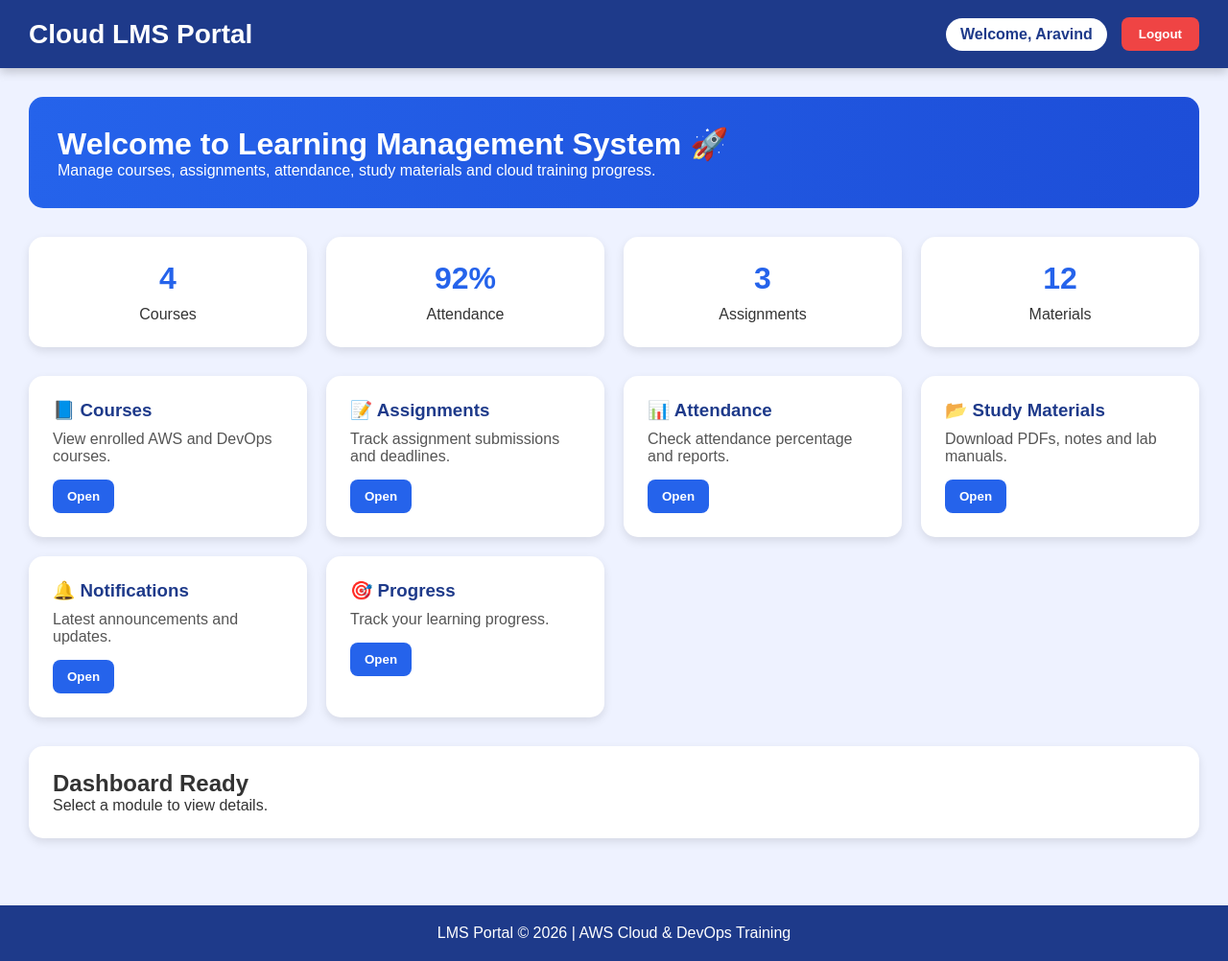
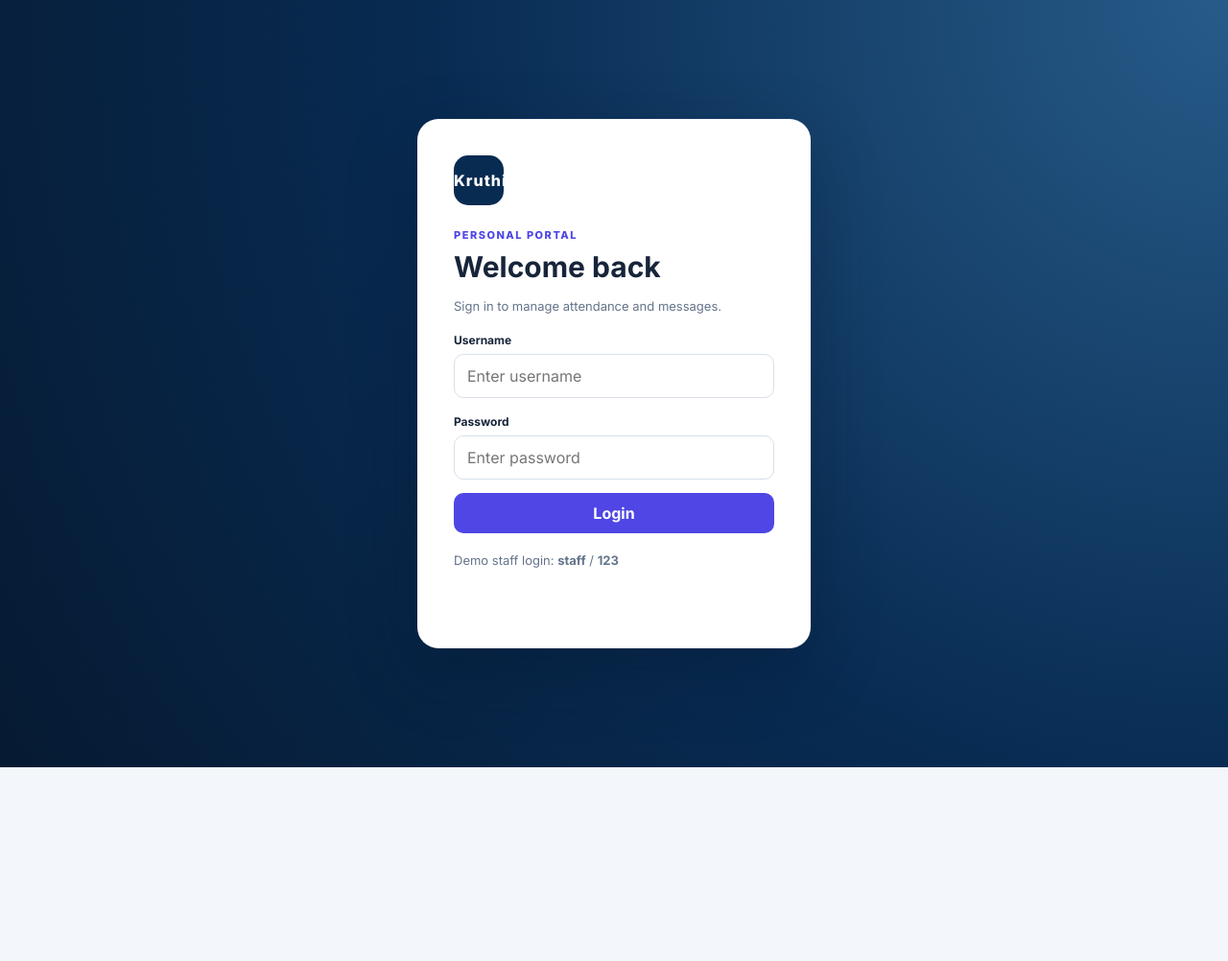
Before and after one commit to Jala-Kruthik/AWS, a website: page INDEX.HTML in a window 1280 px wide. Shown: the whole page at 96% size. After the commit the page ends 800 px from the top, so only its background shows below. Drawn offline with Linux system fonts and the light colour scheme.

Commit message:
Revamp INDEX.HTML for Kruthik Personal Portal
Updated the HTML structure and styling for the Kruthik Personal Portal, including a new login form and dashboard layout.

```diff
--- a/INDEX.HTML
+++ b/INDEX.HTML
@@ -1,295 +1,115 @@
 <!DOCTYPE html>
 <html lang="en">
+<head>
+  <meta charset="UTF-8">
+  <meta name="viewport" content="width=device-width, initial-scale=1.0">
+  <meta name="description" content="Kruthik student attendance and communication portal demo">
+  <title>Kruthik Personal Portal</title>
+  <link rel="preconnect" href="https://fonts.googleapis.com">
+  <link rel="preconnect" href="https://fonts.gstatic.com" crossorigin>
+  <link href="https://fonts.googleapis.com/css2?family=Inter:wght@400;500;600;700;800&display=swap" rel="stylesheet">
+  <link rel="stylesheet" href="styles.css">
+</head>
+<body>
+  <main id="login-screen" class="login-screen">
+    <form class="login-card" id="login-form">
+      <div class="brand-mark">Kruthik</div>
+      <p class="eyebrow">PERSONAL PORTAL</p>
+      <h1>Welcome back</h1>
+      <p class="muted">Sign in to manage attendance and messages.</p>
+      <label for="user-input">Username</label>
+      <input id="user-input" name="username" type="text" autocomplete="username" placeholder="Enter username" required>
+      <label for="pass-input">Password</label>
+      <input id="pass-input" name="password" type="password" autocomplete="current-password" placeholder="Enter password" required>
+      <button class="btn btn-primary full-width" type="submit">Login</button>
+      <p class="hint">Demo staff login: <strong>staff</strong> / <strong>123</strong></p>
+      <p id="login-error" class="error" role="alert"></p>
+    </form>
+  </main>
 
-<head>
+  <section id="staff-app" class="app-shell hidden">
+    <header class="topbar">
+      <div><span class="brand-small">Kruthik</span><span class="topbar-title">Staff Dashboard</span></div>
+      <div class="topbar-actions">
+        <button class="btn btn-light" id="open-settings">Settings &amp; Messages</button>
+        <button class="btn btn-logout" data-logout>Logout</button>
+      </div>
+    </header>
+    <div class="container">
+      <section class="stats-grid">
+        <article class="stat-card navy"><span>Total students</span><strong id="s-total">0</strong></article>
+        <article class="stat-card green"><span>Present</span><strong id="s-present">0</strong></article>
+        <article class="stat-card red"><span>Absent</span><strong id="s-absent">0</strong></article>
+      </section>
+      <section class="staff-layout">
+        <article class="panel">
+          <div class="panel-heading"><div><p class="eyebrow">DIRECTORY</p><h2 id="form-title">Student manager</h2></div></div>
+          <form id="student-form">
+            <input type="hidden" id="edit-idx">
+            <label for="reg-name">Full name</label><input id="reg-name" type="text" placeholder="Student name" required>
+            <label for="reg-dept">Department</label><input id="reg-dept" type="text" placeholder="e.g. CSE AIML">
+            <label for="reg-pass">Student password</label><input id="reg-pass" type="password" placeholder="Set a demo password" required>
+            <button class="btn btn-primary full-width" id="save-btn" type="submit">Save student</button>
+            <button class="btn btn-light full-width hidden" id="cancel-edit" type="button">Cancel edit</button>
+          </form>
+          <hr>
+          <label for="att-date">Attendance date</label><input id="att-date" type="date">
+          <button class="btn btn-success full-width" id="lock-date">Lock attendance</button>
+          <p class="hint">Demo data is stored only in this browser.</p>
+        </article>
+        <article class="panel">
+          <div class="panel-heading"><div><p class="eyebrow">RECORDS</p><h2>Student attendance</h2></div></div>
+          <input id="staff-search" class="search" type="search" placeholder="Search students...">
+          <div class="table-wrap"><table><thead><tr><th>Student</th><th>Department</th><th>Status</th><th>Actions</th></tr></thead><tbody id="staff-table-body"></tbody></table></div>
+          <p id="empty-students" class="empty-state">No students yet. Add a student using the form.</p>
+        </article>
+      </section>
+    </div>
+  </section>
 
-  <meta charset="UTF-8" />
-  <meta name="viewport" content="width=device-width, initial-scale=1.0"/>
+  <section id="student-app" class="app-shell hidden">
+    <header class="topbar">
+      <div><span class="brand-small">Kruthik</span><span class="topbar-title">Student Portal</span></div>
+      <button class="btn btn-logout" data-logout>Logout</button>
+    </header>
+    <div class="container">
+      <div class="welcome-row"><div><p class="eyebrow">STUDENT SPACE</p><h1 id="welcome-student">Welcome</h1></div></div>
+      <section class="student-grid">
+        <article class="panel">
+          <p class="eyebrow">ATTENDANCE</p><h2>My attendance</h2>
+          <div id="student-perc" class="attendance-percent">0%</div>
+          <p id="student-details" class="muted"></p>
+          <h3>Staff replies</h3><div id="reply-container" class="reply-container">No replies yet.</div>
+        </article>
+        <article class="panel">
+          <p class="eyebrow">COMMUNICATION</p><h2>Send a message</h2>
+          <form id="feedback-form"><label for="feedback-msg">Message to staff</label><textarea id="feedback-msg" rows="5" placeholder="Ask a question..." required></textarea><button class="btn btn-primary full-width" type="submit">Send message</button></form>
+        </article>
+      </section>
+      <article class="panel">
+        <p class="eyebrow">RECORD</p><h2>Attendance history</h2>
+        <div class="table-wrap"><table><thead><tr><th>Date</th><th>Status</th></tr></thead><tbody id="history-body"></tbody></table></div>
+      </article>
+    </div>
+  </section>
 
-  <title>Cloud LMS Portal</title>
-
-  <style>
-
-    *{
-      margin:0;
-      padding:0;
-      box-sizing:border-box;
-    }
-
-    body{
-      font-family: Arial, sans-serif;
-      background:#eef2ff;
-      color:#333;
-    }
-
-    header{
-      background:#1e3a8a;
-      color:white;
-      padding:18px 30px;
-      display:flex;
-      justify-content:space-between;
-      align-items:center;
-      box-shadow:0 4px 10px rgba(0,0,0,0.2);
-    }
-
-    header h2{
-      font-size:28px;
-    }
-
-    .top-right{
-      display:flex;
-      align-items:center;
-      gap:15px;
-    }
-
-    .profile{
-      background:white;
-      color:#1e3a8a;
-      padding:8px 15px;
-      border-radius:30px;
-      font-weight:bold;
-    }
-
-    .logout-btn{
-      background:#ef4444;
-      color:white;
-      border:none;
-      padding:10px 18px;
-      border-radius:8px;
-      cursor:pointer;
-      font-weight:bold;
-    }
-
-    .logout-btn:hover{
-      background:#dc2626;
-    }
-
-    .container{
-      padding:30px;
-    }
-
-    .welcome-banner{
-      background:linear-gradient(to right,#2563eb,#1d4ed8);
-      color:white;
-      padding:30px;
-      border-radius:15px;
-      margin-bottom:30px;
-    }
-
-    .dashboard-stats{
-      display:grid;
-      grid-template-columns:repeat(auto-fit,minmax(220px,1fr));
-      gap:20px;
-      margin-bottom:30px;
-    }
-
-    .stat-card{
-      background:white;
-      padding:25px;
-      border-radius:15px;
-      box-shadow:0 4px 10px rgba(0,0,0,0.1);
-      text-align:center;
-    }
-
-    .stat-card h2{
-      color:#2563eb;
-      margin-bottom:10px;
-      font-size:32px;
-    }
-
-    .card-container{
-      display:grid;
-      grid-template-columns:repeat(auto-fit,minmax(250px,1fr));
-      gap:20px;
-    }
-
-    .card{
-      background:white;
-      padding:25px;
-      border-radius:15px;
-      box-shadow:0 4px 10px rgba(0,0,0,0.1);
-      transition:0.3s;
-    }
-
-    .card:hover{
-      transform:translateY(-5px);
-    }
-
-    .card h3{
-      color:#1e3a8a;
-      margin-bottom:10px;
-    }
-
-    .card p{
-      margin-bottom:15px;
-      color:#555;
-    }
-
-    button{
-      background:#2563eb;
-      color:white;
-      border:none;
-      padding:10px 15px;
-      border-radius:8px;
-      cursor:pointer;
-      font-weight:bold;
-    }
-
-    button:hover{
-      background:#1d4ed8;
-    }
-
-    #output{
-      margin-top:30px;
-      background:white;
-      padding:25px;
-      border-radius:15px;
-      box-shadow:0 4px 10px rgba(0,0,0,0.1);
-    }
-
-    table{
-      width:100%;
-      border-collapse:collapse;
-      margin-top:15px;
-    }
-
-    table th{
-      background:#2563eb;
-      color:white;
-      padding:12px;
-    }
-
-    table td{
-      padding:12px;
-      border:1px solid #ddd;
-    }
-
-    footer{
-      text-align:center;
-      padding:20px;
-      margin-top:40px;
-      background:#1e3a8a;
-      color:white;
-    }
-
-  </style>
-
-</head>
-
-<body>
-
-<header>
-
-  <h2>Cloud LMS Portal</h2>
-
-  <div class="top-right">
-
-    <div class="profile">
-      Welcome, Aravind
+  <div id="settings-modal" class="modal hidden" role="dialog" aria-modal="true" aria-labelledby="settings-title">
+    <div class="modal-card">
+      <div class="modal-heading"><div><p class="eyebrow">ADMINISTRATION</p><h2 id="settings-title">Control panel</h2></div><button class="icon-btn" id="close-settings" aria-label="Close">×</button></div>
+      <h3>Student messages</h3><div id="feedback-list"></div>
+      <hr>
+      <div class="settings-grid">
+        <form id="staff-credentials-form">
+          <h3>Change staff login</h3>
+          <label for="new-staff-user">New username</label><input id="new-staff-user" type="text" required>
+          <label for="new-staff-pass">New password</label><input id="new-staff-pass" type="password" required>
+          <button class="btn btn-primary full-width" type="submit">Save credentials</button>
+        </form>
+        <div><h3>Danger zone</h3><p class="muted">This removes all portal demo data from this browser.</p><button class="btn btn-danger full-width" id="wipe-data">Clear all demo data</button></div>
+      </div>
     </div>
-
-    <button class="logout-btn" onclick="logout()">
-      Logout
-    </button>
-
   </div>
-
-</header>
-
-<div class="container">
-
-  <div class="welcome-banner">
-
-    <h1>Welcome to Learning Management System 🚀</h1>
-
-    <p>
-      Manage courses, assignments, attendance,
-      study materials and cloud training progress.
-    </p>
-
-  </div>
-
-  <div class="dashboard-stats">
-
-    <div class="stat-card">
-      <h2>4</h2>
-      <p>Courses</p>
-    </div>
-
-    <div class="stat-card">
-      <h2>92%</h2>
-      <p>Attendance</p>
-    </div>
-
-    <div class="stat-card">
-      <h2>3</h2>
-      <p>Assignments</p>
-    </div>
-
-    <div class="stat-card">
-      <h2>12</h2>
-      <p>Materials</p>
-    </div>
-
-  </div>
-
-  <div class="card-container">
-
-    <div class="card">
-      <h3>📘 Courses</h3>
-      <p>View enrolled AWS and DevOps courses.</p>
-      <button onclick="viewCourses()">Open</button>
-    </div>
-
-    <div class="card">
-      <h3>📝 Assignments</h3>
-      <p>Track assignment submissions and deadlines.</p>
-      <button onclick="viewAssignments()">Open</button>
-    </div>
-
-    <div class="card">
-      <h3>📊 Attendance</h3>
-      <p>Check attendance percentage and reports.</p>
-      <button onclick="viewAttendance()">Open</button>
-    </div>
-
-    <div class="card">
-      <h3>📂 Study Materials</h3>
-      <p>Download PDFs, notes and lab manuals.</p>
-      <button onclick="viewMaterials()">Open</button>
-    </div>
-
-    <div class="card">
-      <h3>🔔 Notifications</h3>
-      <p>Latest announcements and updates.</p>
-      <button onclick="viewNotifications()">Open</button>
-    </div>
-
-    <div class="card">
-      <h3>🎯 Progress</h3>
-      <p>Track your learning progress.</p>
-      <button onclick="viewProgress()">Open</button>
-    </div>
-
-  </div>
-
-  <div id="output">
-
-    <h2>Dashboard Ready</h2>
-
-    <p>Select a module to view details.</p>
-
-  </div>
-
-</div>
-
-<footer>
-
-  LMS Portal © 2026 | AWS Cloud & DevOps Training
-
-</footer>
-
-<script src="app.js"></script>
-
+  <div id="toast" class="toast" role="status"></div>
+  <script src="app.js" defer></script>
 </body>
 </html>
```
